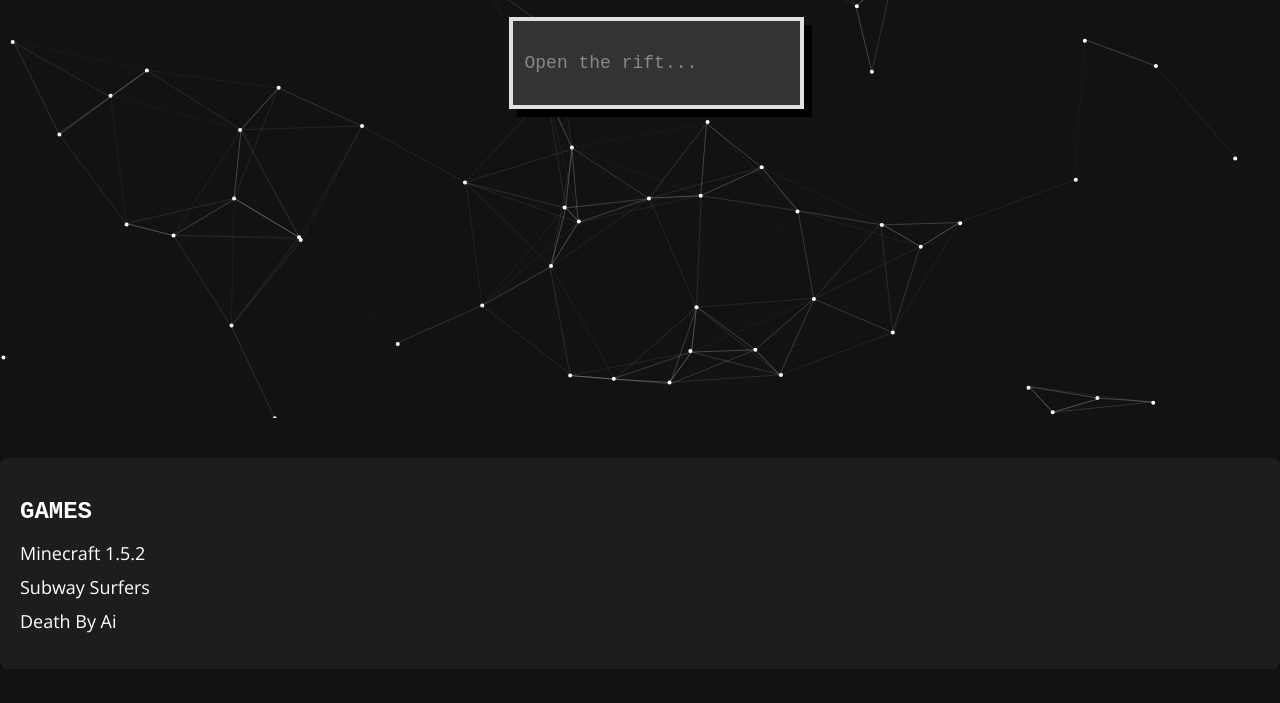
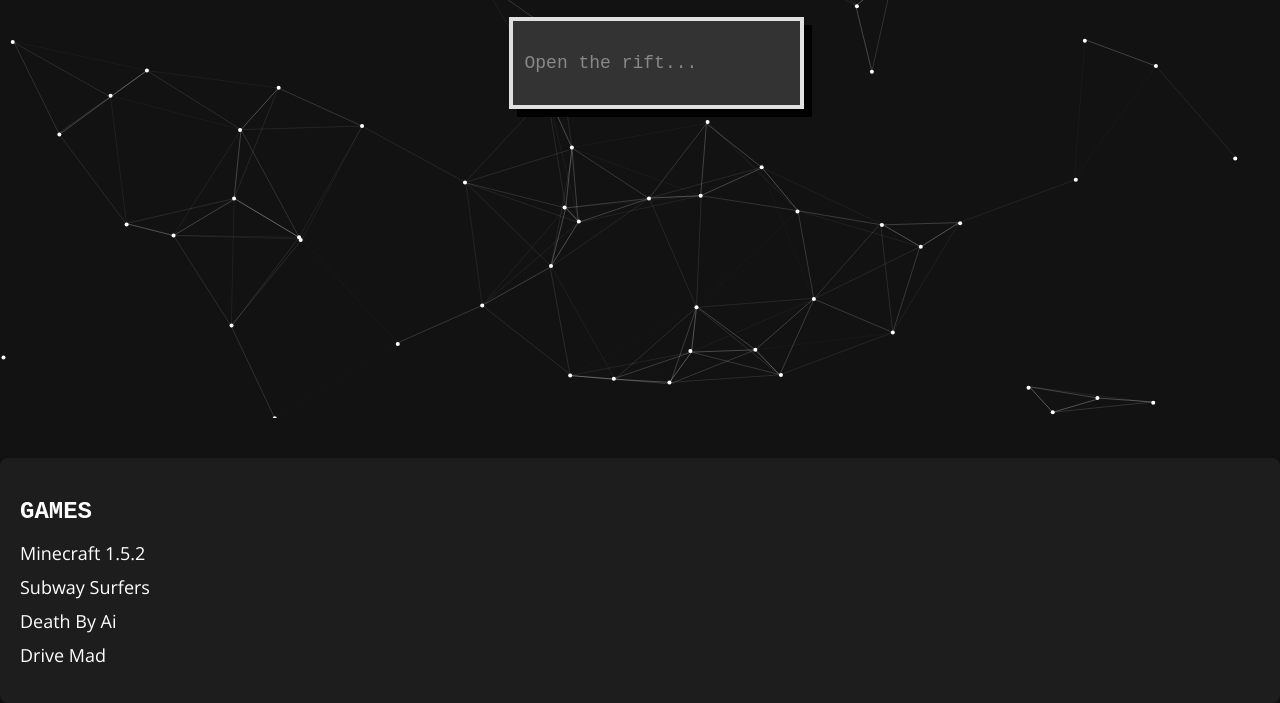
Before and after one commit to wired-potato/Rift, a plain HTML site: page active/index.html in a window 1280 px wide. Shown: the part 382-1085 px from the top of the page. Before the commit the page ends 1051 px from the top, so only its background shows below. Drawn offline with nearby package versions, Linux system fonts and the light colour scheme.

Commit message:
Update index.html

```diff
--- a/active/index.html
+++ b/active/index.html
@@ -222,6 +222,7 @@ body {
       <li><a href="games/ec.html">Minecraft 1.5.2</a></li>
       <li><a href="games/ss.html">Subway Surfers</a></li>
       <li><a href="games/dbai.html">Death By Ai</a></li>
+      <li><a href="games/dm.html">Drive Mad</a></li>
    </ul>
 </div>
 
```
